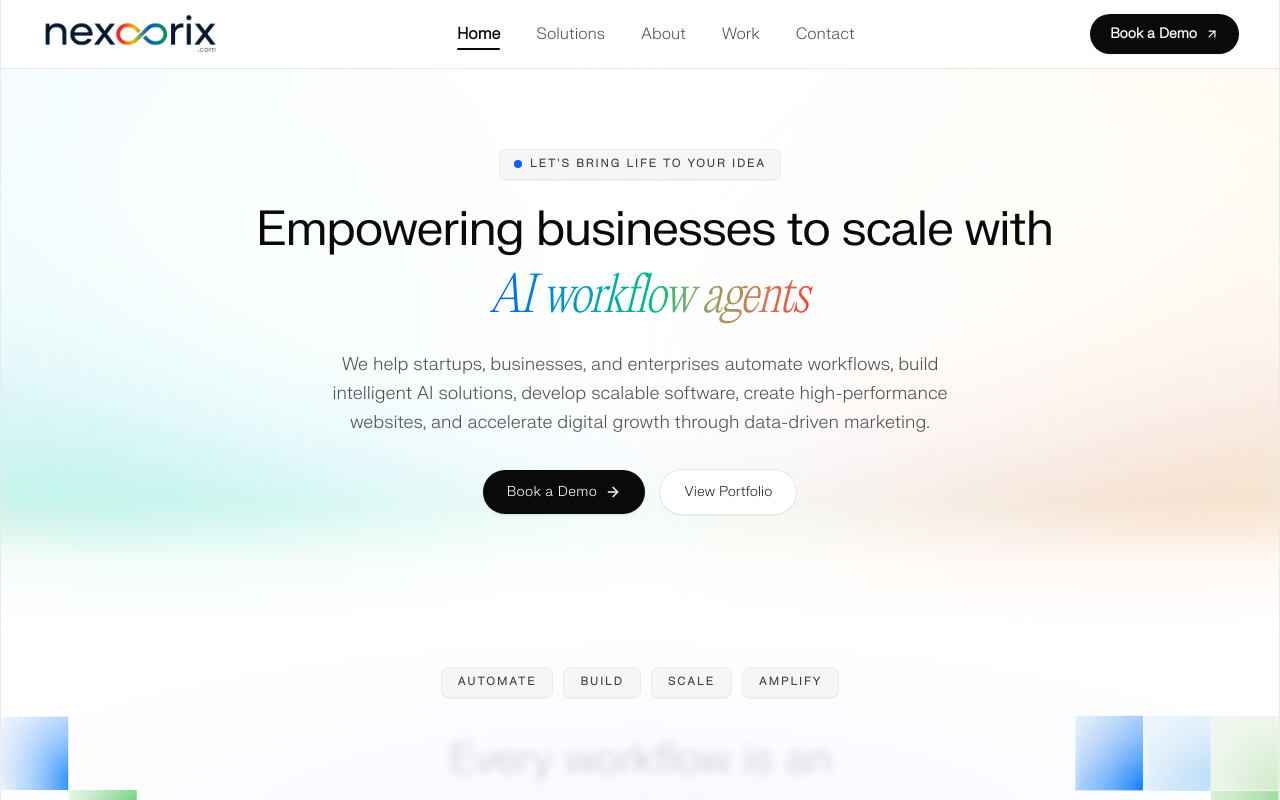
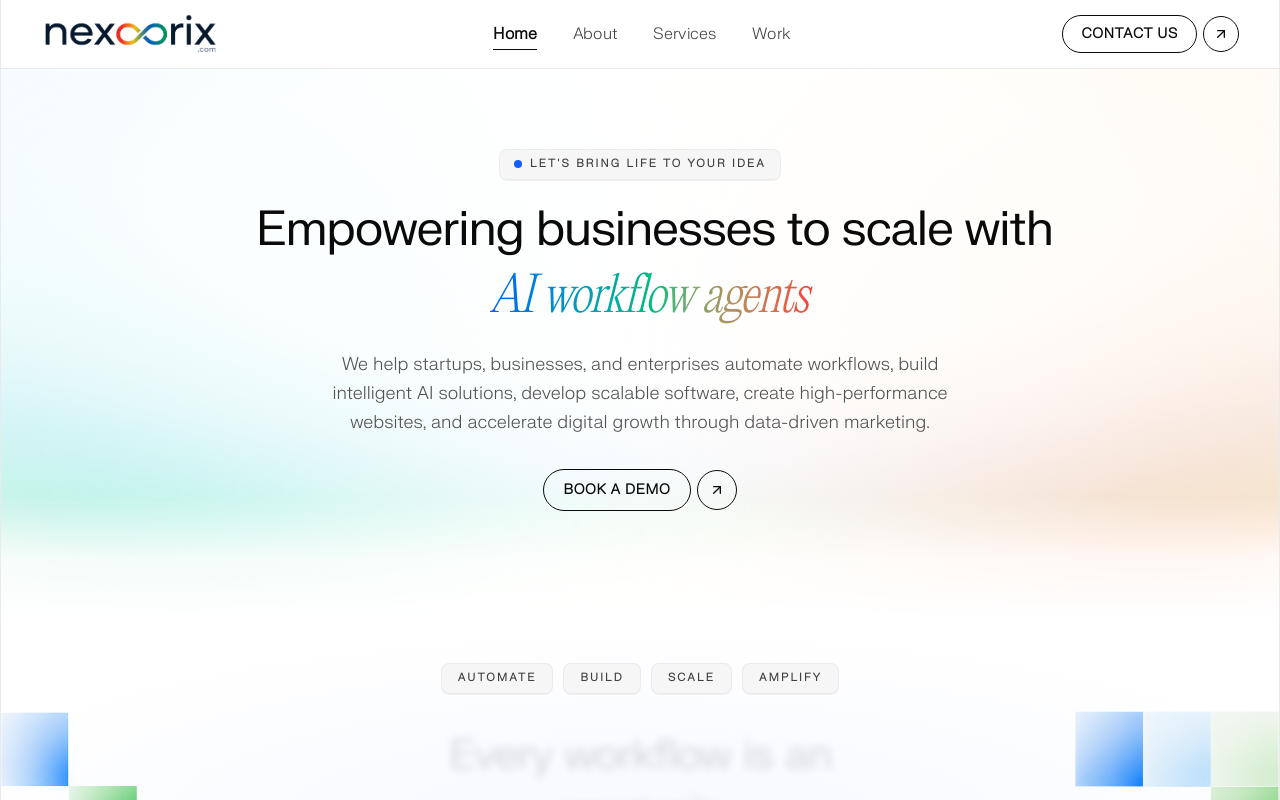
Before and after one commit to AKSHAYRAM2003/nexoorix, a Next.js app: page / in a window 1280 px wide. Shown: the top 800 px of the page. Built offline with nearby package versions, Linux system fonts and the light colour scheme.

Commit message:
hero and navbar button annimation and style enhanced

```diff
--- a/src/components/Hero3.tsx
+++ b/src/components/Hero3.tsx
@@ -3,6 +3,7 @@
 import React, { useRef, useState, useEffect, useLayoutEffect } from 'react';
 import {
   ArrowRight,
+  ArrowUpRight,
 } from 'lucide-react';
 import gsap from 'gsap';
 
@@ -192,17 +193,34 @@ export default function Hero3() {
             <div className="flex flex-row items-center justify-center gap-2 sm:gap-3.5 w-auto max-w-full">
               <a
                 href="#contact"
-                className="inline-flex items-center justify-center gap-1.5 sm:gap-2 px-4 py-2 sm:px-6 sm:py-3 rounded-full bg-neutral-950 hover:bg-neutral-800 text-white font-medium text-[11px] sm:text-xs md:text-sm tracking-tight sm:tracking-wide transition-all shadow-sm hover:shadow-md active:scale-95 group text-center shrink-0"
+                className="group inline-flex items-center gap-1 sm:gap-1.5 cursor-pointer select-none"
               >
-                <span>Book a Demo</span>
-                <ArrowRight className="w-3 h-3 sm:w-3.5 sm:h-3.5 md:w-4 md:h-4 group-hover:translate-x-1 transition-transform" />
+                {/* Left Pill Text Container */}
+                <div className="relative overflow-hidden inline-flex items-center justify-center px-3.5 py-1.5 min-[360px]:px-4 min-[360px]:py-2 sm:px-5 sm:py-2.5 rounded-full border border-neutral-950 text-neutral-950 font-semibold text-[11px] min-[360px]:text-xs sm:text-sm tracking-wider uppercase transition-colors duration-500 group-hover:border-neutral-950 group-hover:text-white">
+                  {/* Expanding Fill Circle Originating from Center Point */}
+                  <span className="absolute inset-0 bg-neutral-950 rounded-full scale-0 group-hover:scale-110 transition-transform duration-500 ease-[cubic-bezier(0.76,0,0.24,1)] origin-center pointer-events-none" />
+
+                  {/* Button Text */}
+                  <span className="relative z-10 font-semibold tracking-wider">
+                    Book a Demo
+                  </span>
+                </div>
+
+                {/* Separate Right Arrow Circle */}
+                <div className="relative overflow-hidden w-7 h-7 min-[360px]:w-8 min-[360px]:h-8 sm:w-9 sm:h-9 md:w-10 md:h-10 rounded-full border border-neutral-950 text-neutral-950 flex items-center justify-center transition-colors duration-500 group-hover:border-neutral-950 group-hover:text-white shrink-0">
+                  {/* Expanding Fill Circle Originating from Center Point */}
+                  <span className="absolute inset-0 bg-neutral-950 rounded-full scale-0 group-hover:scale-110 transition-transform duration-500 ease-[cubic-bezier(0.76,0,0.24,1)] origin-center pointer-events-none" />
+
+                  {/* Arrow Icon */}
+                  <ArrowUpRight className="relative z-10 w-3.5 h-3.5 sm:w-4 sm:h-4 transition-transform duration-500 ease-[cubic-bezier(0.76,0,0.24,1)] " />
+                </div>
               </a>
-              <a
+              {/* <a
                 href="#services"
                 className="inline-flex items-center justify-center px-4 py-2 sm:px-6 sm:py-3 rounded-full bg-white/95 hover:bg-neutral-100 text-neutral-800 border border-neutral-200/90 font-medium text-[11px] sm:text-xs md:text-sm transition-all active:scale-95 text-center shrink-0 shadow-2xs backdrop-blur-xl"
               >
                 View Portfolio
-              </a>
+              </a> */}
             </div>
           </div>
 
--- a/src/components/Navbar.tsx
+++ b/src/components/Navbar.tsx
@@ -4,7 +4,7 @@ import React, { useRef, useLayoutEffect, useState, useEffect } from 'react';
 import Image from 'next/image';
 import Link from 'next/link';
 import { useMediaQuery } from '@/components/use-media-query';
-import { Menu, X, ArrowUpRight, Sparkles } from 'lucide-react';
+import { Menu, X, ArrowUpRight } from 'lucide-react';
 import { motion, AnimatePresence } from 'framer-motion';
 import gsap from 'gsap';
 
@@ -12,13 +12,12 @@ interface NavbarProps {
   timelineRef?: React.RefObject<HTMLElement | null>;
 }
 
-// Navigation items array with Solutions before About, Dashboard removed
+// Navigation items array: Swapped About & Services (renamed from Solutions), Contact removed
 const NAV_ITEMS = [
   { label: 'Home', href: '/' },
-  { label: 'Solutions', href: '#solutions' },
   { label: 'About', href: '#about' },
+  { label: 'Services', href: '#solutions' },
   { label: 'Work', href: '#work' },
-  { label: 'Contact', href: '#contact' },
 ];
 
 export default function Navbar({}: NavbarProps = {}) {
@@ -117,8 +116,10 @@ export default function Navbar({}: NavbarProps = {}) {
 
           {/* 2. Center Large Screen Navigation Links (1024px+) */}
           {!isMobileOrTablet && (
-            <nav className="hidden lg:flex items-center gap-7 lg:gap-9 text-sm lg:text-base font-medium text-neutral-600">
-              {NAV_ITEMS.map((item) => (
+            <nav className="hidden lg:flex items-center gap-7 lg:gap-9 text-sm lg:text-base font-medium text-neutral-700">
+              {NAV_ITEMS.map((item) => {
+                const isActive = activeSection === item.label;
+                return (
                   <a
                     key={item.label}
                     href={item.href}
@@ -126,24 +127,50 @@ export default function Navbar({}: NavbarProps = {}) {
                       e.preventDefault();
                       handleNavClick(item.href, item.label);
                     }}
-                  className={`relative py-1 transition-colors duration-200 hover:text-neutral-950 ${
-                    activeSection === item.label ? 'text-neutral-950 font-semibold' : ''
+                    className={`group relative inline-block py-1 transition-colors duration-200 ${
+                      isActive ? 'text-neutral-950 font-semibold cursor-default' : ''
                     }`}
                   >
-                  {item.label}
-                  {activeSection === item.label && (
-                    <motion.span
-                      layoutId="activeNavIndicator"
-                      className="absolute bottom-0 left-0 right-0 h-[2px] bg-neutral-950 rounded-full"
-                      transition={{ type: 'spring', stiffness: 380, damping: 30 }}
+                    {/* Ochi Design Cascade Letter Roll Effect (Disabled on active link) */}
+                    <span className="relative inline-flex overflow-hidden">
+                      {item.label.split('').map((char, i) => (
+                        <span key={i} className="relative inline-block overflow-hidden">
+                          {/* Default Letter */}
+                          <span
+                            className={`inline-block transition-transform duration-500 ease-[cubic-bezier(0.76,0,0.24,1)] ${
+                              isActive ? '' : 'group-hover:-translate-y-full'
+                            } will-change-transform`}
+                            style={{ transitionDelay: isActive ? '0ms' : `${i * 30}ms` }}
+                          >
+                            {char === ' ' ? '\u00A0' : char}
+                          </span>
+
+                          {/* Hover Letter (Only rendered for inactive links) */}
+                          {!isActive && (
+                            <span
+                              className="absolute left-0 top-0 inline-block transition-transform duration-500 ease-[cubic-bezier(0.76,0,0.24,1)] translate-y-full group-hover:translate-y-0 text-neutral-950 font-semibold will-change-transform"
+                              style={{ transitionDelay: `${i * 30}ms` }}
+                            >
+                              {char === ' ' ? '\u00A0' : char}
+                            </span>
+                          )}
+                        </span>
+                      ))}
+                    </span>
+
+                    {/* Ochi Design Underline Effect */}
+                    <span
+                      className={`absolute bottom-0 left-0 w-full h-[1.5px] bg-neutral-950 origin-left transition-transform duration-500 ease-in-out ${
+                        isActive ? 'scale-x-100' : 'scale-x-0 group-hover:scale-x-100'
+                      }`}
                     />
-                  )}
                   </a>
-              ))}
+                );
+              })}
             </nav>
           )}
 
-          {/* 3. Right Large Screen CTA Action Button (1024px+) */}
+          {/* 3. Right Large Screen Ochi-Style CTA Action Button (Compact Responsive Gap & Padding) */}
           {!isMobileOrTablet && (
             <div className="hidden lg:flex items-center gap-3">
               <a
@@ -152,10 +179,27 @@ export default function Navbar({}: NavbarProps = {}) {
                   e.preventDefault();
                   handleNavClick('#contact', 'Contact');
                 }}
-                className="inline-flex items-center justify-center gap-2 px-5 py-2.5 rounded-full bg-neutral-950 hover:bg-neutral-800 text-white text-xs lg:text-sm font-semibold transition-all shadow-xs hover:shadow-md active:scale-95 group"
+                className="group inline-flex items-center gap-1 sm:gap-1.5 cursor-pointer select-none"
               >
-                <span>Book a Demo</span>
-                <ArrowUpRight className="w-3.5 h-3.5 transition-transform duration-200 group-hover:translate-x-0.5 group-hover:-translate-y-0.5" />
+                {/* Left Pill Text Container */}
+                <div className="relative overflow-hidden inline-flex items-center justify-center px-3.5 py-1.5 min-[360px]:px-4 min-[360px]:py-2 lg:px-4.5 lg:py-2 rounded-full border border-neutral-950 text-neutral-950 font-semibold text-[11px] min-[360px]:text-xs sm:text-xs lg:text-sm tracking-wider uppercase transition-colors duration-500 group-hover:border-neutral-950 group-hover:text-white">
+                  {/* Expanding Fill Circle Originating from Center Point */}
+                  <span className="absolute inset-0 bg-neutral-950 rounded-full scale-0 group-hover:scale-110 transition-transform duration-500 ease-[cubic-bezier(0.76,0,0.24,1)] origin-center pointer-events-none" />
+
+                  {/* Button Text */}
+                  <span className="relative z-10 font-semibold tracking-wider">
+                    Contact Us
+                  </span>
+                </div>
+
+                {/* Separate Right Arrow Circle */}
+                <div className="relative overflow-hidden w-7 h-7 min-[360px]:w-8 min-[360px]:h-8 lg:w-9 lg:h-9 rounded-full border border-neutral-950 text-neutral-950 flex items-center justify-center transition-colors duration-500 group-hover:border-neutral-950 group-hover:text-white shrink-0">
+                  {/* Expanding Fill Circle Originating from Center Point */}
+                  <span className="absolute inset-0 bg-neutral-950 rounded-full scale-0 group-hover:scale-110 transition-transform duration-500 ease-[cubic-bezier(0.76,0,0.24,1)] origin-center pointer-events-none" />
+
+                  {/* Arrow Icon */}
+                  <ArrowUpRight className="relative z-10 w-3.5 h-3.5 lg:w-4 lg:h-4 transition-transform duration-500 ease-[cubic-bezier(0.76,0,0.24,1)] " />
+                </div>
               </a>
             </div>
           )}
@@ -237,7 +281,9 @@ export default function Navbar({}: NavbarProps = {}) {
 
                 {/* Staggered Navigation Links */}
                 <nav className="py-6 space-y-1.5 sm:space-y-2">
-                  {NAV_ITEMS.map((item, idx) => (
+                  {NAV_ITEMS.map((item, idx) => {
+                    const isActive = activeSection === item.label;
+                    return (
                       <motion.a
                         key={item.label}
                         href={item.href}
@@ -248,40 +294,74 @@ export default function Navbar({}: NavbarProps = {}) {
                           e.preventDefault();
                           handleNavClick(item.href, item.label);
                         }}
-                      className={`flex items-center justify-between px-4 py-3 sm:py-3.5 rounded-2xl text-base sm:text-lg font-medium transition-all duration-200 ${
-                        activeSection === item.label
-                          ? 'bg-neutral-900 text-white font-semibold shadow-xs'
+                        className={`group flex items-center justify-between px-4 py-3 sm:py-3.5 rounded-2xl text-base sm:text-lg font-medium transition-all duration-200 ${
+                          isActive
+                            ? 'bg-neutral-900 text-white font-semibold shadow-xs cursor-default'
                             : 'text-neutral-700 hover:bg-neutral-100 hover:text-neutral-950'
                         }`}
                       >
-                      <span>{item.label}</span>
-                      {activeSection === item.label ? (
+                        <span className="relative inline-flex overflow-hidden">
+                          {item.label.split('').map((char, i) => (
+                            <span key={i} className="relative inline-block overflow-hidden">
+                              <span
+                                className={`inline-block transition-transform duration-500 ease-[cubic-bezier(0.76,0,0.24,1)] ${
+                                  isActive ? '' : 'group-hover:-translate-y-full'
+                                } will-change-transform`}
+                                style={{ transitionDelay: isActive ? '0ms' : `${i * 30}ms` }}
+                              >
+                                {char === ' ' ? '\u00A0' : char}
+                              </span>
+                              {!isActive && (
+                                <span
+                                  className="absolute left-0 top-0 inline-block transition-transform duration-500 ease-[cubic-bezier(0.76,0,0.24,1)] translate-y-full group-hover:translate-y-0 text-neutral-950 font-semibold will-change-transform"
+                                  style={{ transitionDelay: `${i * 30}ms` }}
+                                >
+                                  {char === ' ' ? '\u00A0' : char}
+                                </span>
+                              )}
+                            </span>
+                          ))}
+                        </span>
+                        {isActive ? (
                           <span className="w-2 h-2 rounded-full bg-blue-500 animate-pulse" />
                         ) : (
                           <ArrowUpRight className="w-4 h-4 sm:w-5 sm:h-5 opacity-40 group-hover:opacity-100 transition-opacity" />
                         )}
                       </motion.a>
-                  ))}
+                    );
+                  })}
                 </nav>
               </div>
 
-              {/* Bottom CTA & Business Badge inside Drawer */}
+              {/* Bottom Ochi-Style CTA inside Drawer (Compact Gap & Padding) */}
               <div className="pt-6 border-t border-neutral-100 space-y-4">
-                <div className="flex items-center gap-2 text-neutral-500 text-xs sm:text-sm font-medium px-1">
-                  <Sparkles className="w-3.5 h-3.5 sm:w-4 sm:h-4 text-blue-600" />
-                  <span>Empowering AI-Driven Businesses</span>
-                </div>
-
                 <a
                   href="#contact"
                   onClick={(e) => {
                     e.preventDefault();
                     handleNavClick('#contact', 'Contact');
                   }}
-                  className="w-full flex items-center justify-center gap-2 py-3 sm:py-3.5 rounded-full bg-neutral-950 hover:bg-neutral-800 text-white text-sm sm:text-base font-semibold shadow-sm transition-all active:scale-98 text-center"
+                  className="group w-full flex items-center justify-between gap-1.5 cursor-pointer select-none"
                 >
-                  <span>Book a Demo</span>
-                  <ArrowUpRight className="w-4 h-4 sm:w-5 sm:h-5" />
+                  {/* Left Pill Text Container */}
+                  <div className="relative overflow-hidden flex-1 inline-flex items-center justify-center py-2.5 px-4 rounded-full border border-neutral-950 text-neutral-950 font-semibold text-xs sm:text-sm tracking-wider uppercase transition-colors duration-500 group-hover:border-neutral-950 group-hover:text-white">
+                    {/* Expanding Fill Circle Originating from Center Point */}
+                    <span className="absolute inset-0 bg-neutral-950 rounded-full scale-0 group-hover:scale-110 transition-transform duration-500 ease-[cubic-bezier(0.76,0,0.24,1)] origin-center pointer-events-none" />
+
+                    {/* Button Text */}
+                    <span className="relative z-10 font-semibold tracking-wider">
+                      Book a Demo
+                    </span>
+                  </div>
+
+                  {/* Separate Right Arrow Circle */}
+                  <div className="relative overflow-hidden w-9 h-9 sm:w-9.5 sm:h-9.5 rounded-full border border-neutral-950 text-neutral-950 flex items-center justify-center transition-colors duration-500 group-hover:border-neutral-950 group-hover:text-white shrink-0">
+                    {/* Expanding Fill Circle Originating from Center Point */}
+                    <span className="absolute inset-0 bg-neutral-950 rounded-full scale-0 group-hover:scale-110 transition-transform duration-500 ease-[cubic-bezier(0.76,0,0.24,1)] origin-center pointer-events-none" />
+
+                    {/* Arrow Icon */}
+                    <ArrowUpRight className="relative z-10 w-4 h-4 transition-transform duration-500 ease-[cubic-bezier(0.76,0,0.24,1)] group-hover:rotate-45" />
+                  </div>
                 </a>
               </div>
             </motion.aside>
```
Lines whose indentation alone changed are shown as unchanged.
